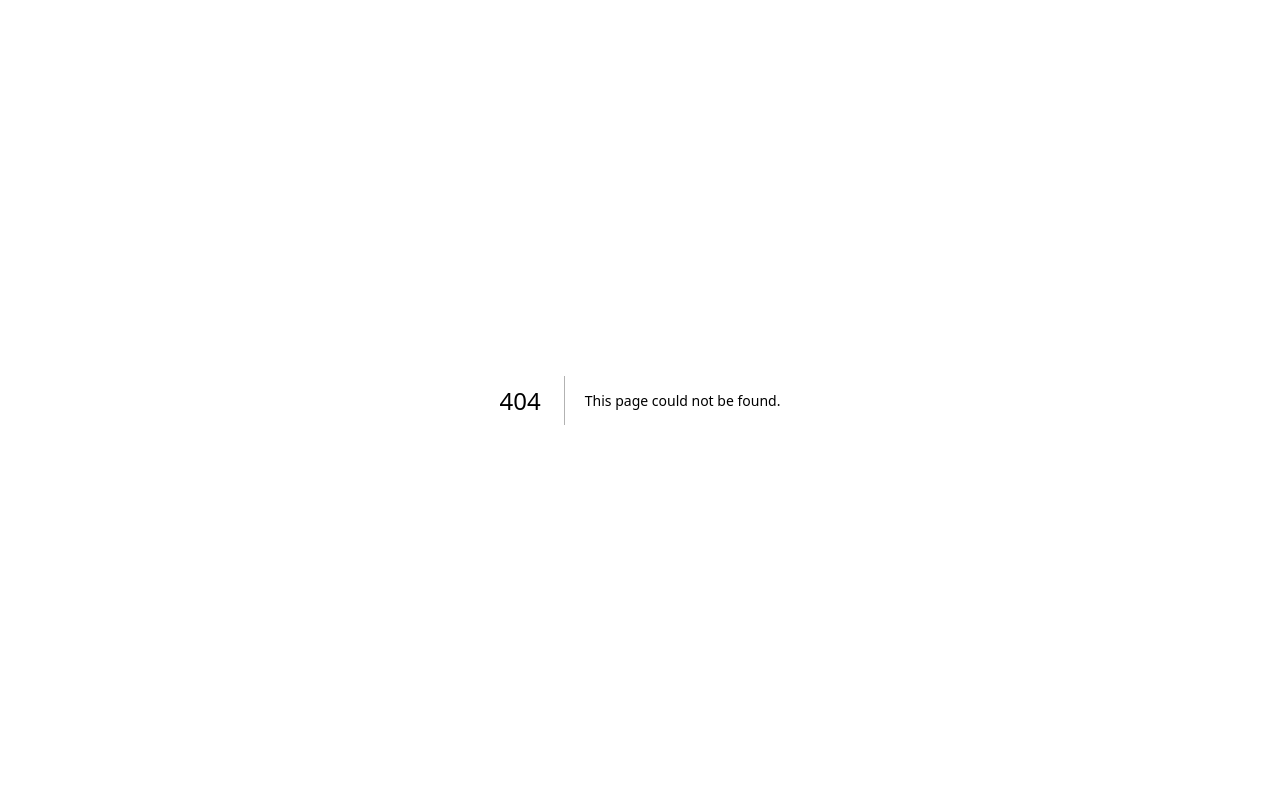
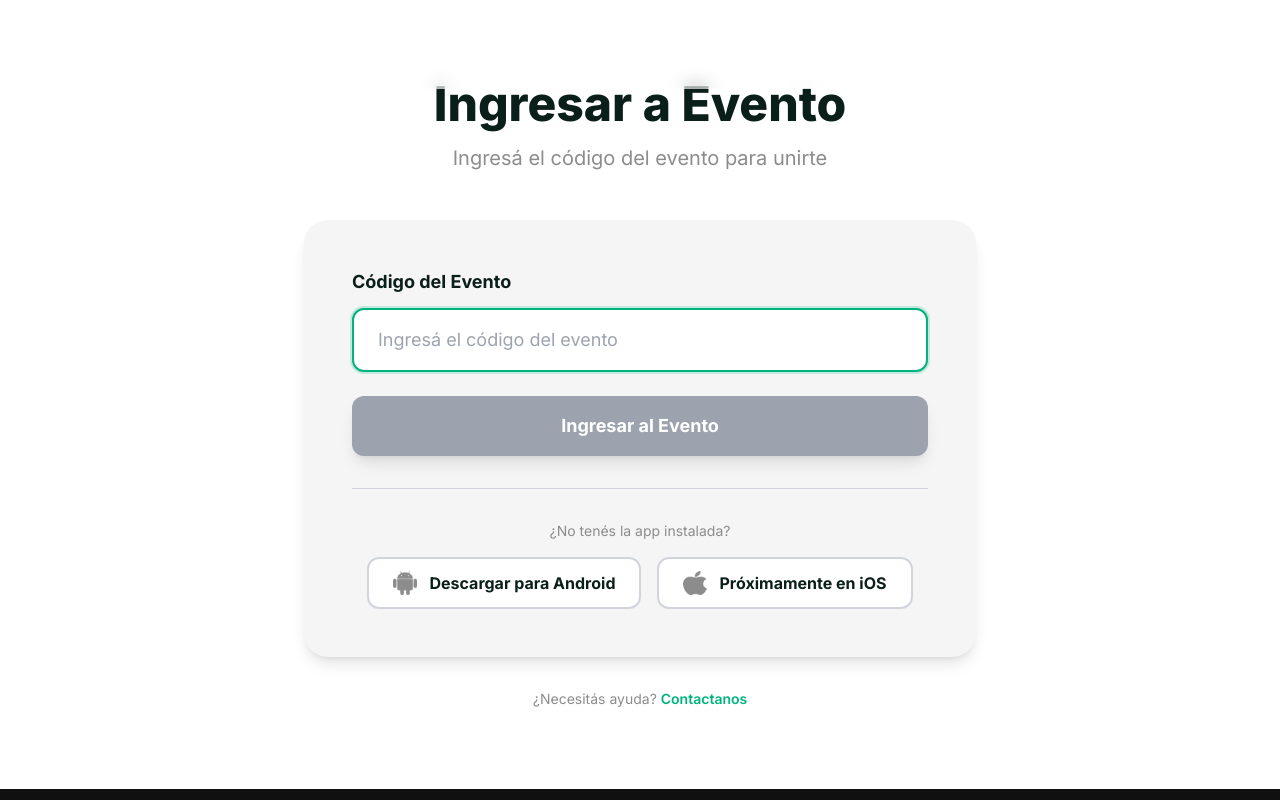
Before and after one commit to Roots-sa/landingpage-detaquito, a Next.js app: page /event in a window 1280 px wide. Before the commit this address had no page. Shown: the top 800 px of the page. Built offline with nearby package versions, Linux system fonts and the light colour scheme.

Commit message:
feat add event

```diff
--- /dev/null
+++ b/app/event/page.tsx
@@ -0,0 +1,211 @@
+"use client";
+
+import { useState, useEffect } from "react";
+import { useRouter, useSearchParams } from "next/navigation";
+import Navbar from "@/components/Navbar";
+import Footer from "@/components/Footer";
+import Image from "next/image";
+
+export default function EventPage() {
+  const router = useRouter();
+  const searchParams = useSearchParams();
+  const [code, setCode] = useState("");
+  const [error, setError] = useState("");
+  const [loading, setLoading] = useState(false);
+
+  // Si hay un código en la URL, lo usamos
+  useEffect(() => {
+    const urlCode = searchParams.get("code");
+    if (urlCode) {
+      setCode(urlCode);
+      handleSubmit(urlCode);
+    }
+  }, [searchParams]);
+
+  const handleSubmit = async (eventCode?: string) => {
+    const eventCodeToUse = eventCode || code.trim();
+
+    if (!eventCodeToUse) {
+      setError("Por favor, ingresá un código de evento");
+      return;
+    }
+
+    setLoading(true);
+    setError("");
+
+    try {
+      // Intentar abrir la app con deep link
+      const appLink = `detaquito://event/${eventCodeToUse}`;
+
+      // Detectar el sistema operativo
+      const userAgent = typeof navigator !== "undefined" ? navigator.userAgent || "" : "";
+      const isAndroid = /Android/.test(userAgent);
+      const isIOS = /iPhone|iPad|iPod/.test(userAgent);
+
+      if (isAndroid || isIOS) {
+        // Intentar abrir la app
+        window.location.href = appLink;
+
+        // Si después de 1.5 segundos no se abrió la app, redirigir a la tienda
+        setTimeout(() => {
+          if (isAndroid) {
+            window.location.href = "https://play.google.com/store/apps/details?id=com.eventsapp.myapp";
+          } else if (isIOS) {
+            window.location.href = "https://apps.apple.com";
+          }
+        }, 1500);
+      } else {
+        // En desktop, mostrar mensaje o redirigir
+        setError("La app solo está disponible en dispositivos móviles. Descargá la app para unirte al evento.");
+        setLoading(false);
+      }
+    } catch (err) {
+      setError("Ocurrió un error al procesar el código. Intentá nuevamente.");
+      setLoading(false);
+    }
+  };
+
+  const handleFormSubmit = (e: React.FormEvent) => {
+    e.preventDefault();
+    handleSubmit();
+  };
+
+  return (
+    <main className="min-h-screen bg-white">
+      <Navbar />
+      <div className="mx-auto max-w-4xl px-4 py-20 sm:px-6 lg:px-8">
+        <div className="mx-auto max-w-2xl">
+          {/* Header */}
+          <div className="text-center mb-12">
+            <h1 className="mb-4 text-4xl font-extrabold text-[#0b1f1a] sm:text-5xl">
+              Ingresar a Evento
+            </h1>
+            <p className="text-lg text-[#8C8C8C] sm:text-xl">
+              Ingresá el código del evento para unirte
+            </p>
+          </div>
+
+          {/* Form */}
+          <div className="bg-[#F5F5F5] rounded-3xl p-8 sm:p-12 shadow-lg">
+            <form onSubmit={handleFormSubmit} className="space-y-6">
+              <div>
+                <label
+                  htmlFor="code"
+                  className="block text-lg font-bold text-[#0b1f1a] mb-3"
+                >
+                  Código del Evento
+                </label>
+                <input
+                  type="text"
+                  id="code"
+                  value={code}
+                  onChange={(e) => {
+                    setCode(e.target.value);
+                    setError("");
+                  }}
+                  placeholder="Ingresá el código del evento"
+                  className="w-full px-6 py-4 text-lg border-2 border-gray-300 rounded-xl focus:outline-none focus:border-[#00B37E] focus:ring-2 focus:ring-[#00B37E]/20 transition-all"
+                  disabled={loading}
+                  autoComplete="off"
+                  autoFocus
+                />
+                {error && (
+                  <p className="mt-3 text-sm font-medium text-red-600">
+                    {error}
+                  </p>
+                )}
+              </div>
+
+              <button
+                type="submit"
+                disabled={loading || !code.trim()}
+                className="w-full bg-[#00B37E] hover:bg-emerald-600 disabled:bg-gray-400 disabled:cursor-not-allowed text-white font-bold py-4 px-8 rounded-xl text-lg shadow-lg transition-colors duration-200"
+              >
+                {loading ? (
+                  <span className="flex items-center justify-center gap-2">
+                    <svg
+                      className="animate-spin h-5 w-5 text-white"
+                      xmlns="http://www.w3.org/2000/svg"
+                      fill="none"
+                      viewBox="0 0 24 24"
+                    >
+                      <circle
+                        className="opacity-25"
+                        cx="12"
+                        cy="12"
+                        r="10"
+                        stroke="currentColor"
+                        strokeWidth="4"
+                      ></circle>
+                      <path
+                        className="opacity-75"
+                        fill="currentColor"
+                        d="M4 12a8 8 0 018-8V0C5.373 0 0 5.373 0 12h4zm2 5.291A7.962 7.962 0 014 12H0c0 3.042 1.135 5.824 3 7.938l3-2.647z"
+                      ></path>
+                    </svg>
+                    Abriendo en la app...
+                  </span>
+                ) : (
+                  "Ingresar al Evento"
+                )}
+              </button>
+            </form>
+
+            {/* Info Section */}
+            <div className="mt-8 pt-8 border-t border-gray-300">
+              <p className="text-sm text-[#8C8C8C] text-center mb-4">
+                ¿No tenés la app instalada?
+              </p>
+              <div className="flex flex-col sm:flex-row gap-4 justify-center">
+                <a
+                  href="https://play.google.com/store/apps/details?id=com.eventsapp.myapp"
+                  target="_blank"
+                  rel="noopener noreferrer"
+                  className="inline-flex items-center justify-center gap-3 bg-white hover:bg-gray-50 text-[#0b1f1a] font-bold py-3 px-6 rounded-xl border-2 border-gray-300 transition-colors duration-200"
+                >
+                  <Image
+                    src="/assets/android.png"
+                    alt="Android"
+                    width={24}
+                    height={24}
+                    className="h-6 w-6"
+                  />
+                  Descargar para Android
+                </a>
+                <a
+                  href="https://apps.apple.com"
+                  target="_blank"
+                  rel="noopener noreferrer"
+                  className="inline-flex items-center justify-center gap-3 bg-white hover:bg-gray-50 text-[#0b1f1a] font-bold py-3 px-6 rounded-xl border-2 border-gray-300 transition-colors duration-200"
+                >
+                  <Image
+                    src="/assets/apple.png"
+                    alt="Apple iOS"
+                    width={24}
+                    height={24}
+                    className="h-6 w-6"
+                  />
+                  Próximamente en iOS
+                </a>
+              </div>
+            </div>
+          </div>
+
+          {/* Help Section */}
+          <div className="mt-8 text-center">
+            <p className="text-sm text-[#8C8C8C]">
+              ¿Necesitás ayuda?{" "}
+              <a
+                href="mailto:soporte@detaquito.app"
+                className="font-semibold text-[#00B37E] hover:underline"
+              >
+                Contactanos
+              </a>
+            </p>
+          </div>
+        </div>
+      </div>
+      <Footer />
+    </main>
+  );
+}
```
